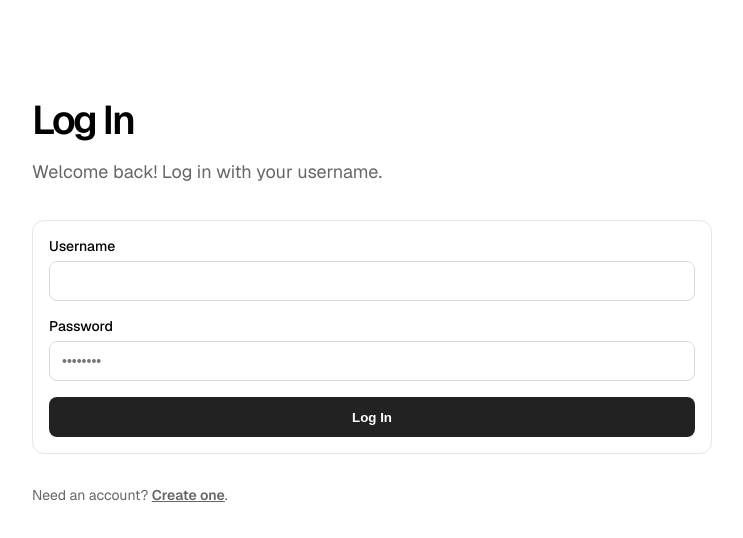
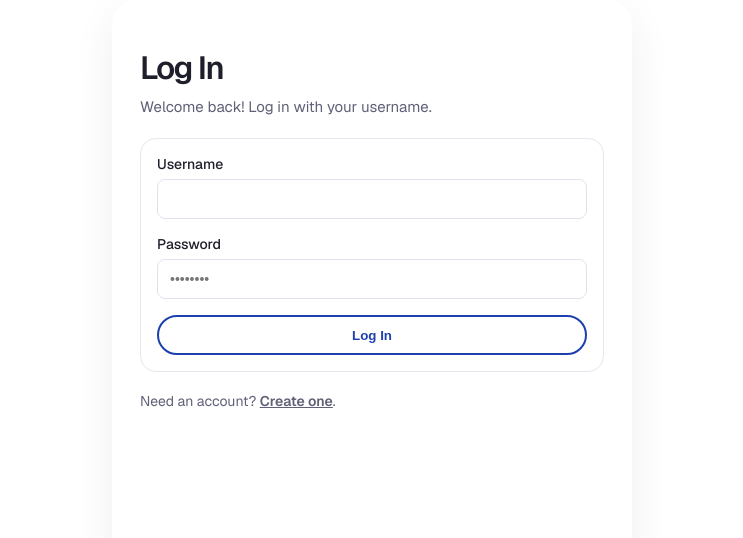
Before and after one commit to nesteajeff/habit-tracker, a Next.js app in the folder web/: page /login in a window 1280 px wide. Shown: the top 538 px of the page, without its empty margins (268-1011 px from the left). Built offline with nearby package versions, Linux system fonts and the light colour scheme.

Commit message:
ui change

```diff
--- a/web/src/app/globals.css
+++ b/web/src/app/globals.css
@@ -3,12 +3,6 @@
   --foreground: #171717;
 }
 
-@media (prefers-color-scheme: dark) {
-  :root {
-    --background: #0a0a0a;
-    --foreground: #ededed;
-  }
-}
 
 html,
 body {
@@ -34,9 +28,3 @@ a {
   color: inherit;
   text-decoration: none;
 }
-
-@media (prefers-color-scheme: dark) {
-  html {
-    color-scheme: dark;
-  }
-}
--- a/web/src/app/page.module.css
+++ b/web/src/app/page.module.css
@@ -1,9 +1,12 @@
 .page {
-  --background: #fafafa;
-  --foreground: #fff;
+  --background: #ffffff;
+  --foreground: #ffffff;
 
-  --text-primary: #000;
-  --text-secondary: #666;
+  --text-primary: #1f1f2b;
+  --text-secondary: #5f6076;
+  --accent: #1e40af;
+  --accent-soft: rgba(30, 64, 175, 0.14);
+  --accent-border: rgba(30, 64, 175, 0.22);
 
   display: flex;
   min-height: 100vh;
@@ -17,13 +20,15 @@
   display: flex;
   min-height: 100vh;
   width: 100%;
-  max-width: 800px;
+  max-width: 520px;
   flex-direction: column;
   align-items: flex-start;
   justify-content: flex-start;
-  background-color: var(--foreground);
-  padding: 96px 60px;
-  gap: 32px;
+  background-color: #ffffff;
+  padding: 48px 28px;
+  gap: 20px;
+  border-radius: 24px;
+  box-shadow: 0 16px 40px rgba(45, 45, 72, 0.08);
 }
 
 .header {
@@ -31,7 +36,7 @@
   flex-direction: column;
   align-items: flex-start;
   text-align: left;
-  gap: 12px;
+  gap: 8px;
 }
 
 .topbar {
@@ -61,21 +66,22 @@
 
 .navLinkActive {
   text-decoration: underline;
+  color: var(--accent);
 }
 
 .title {
   max-width: 520px;
-  font-size: 40px;
+  font-size: 32px;
   font-weight: 600;
-  line-height: 48px;
-  letter-spacing: -2.4px;
+  line-height: 40px;
+  letter-spacing: -1.6px;
   color: var(--text-primary);
 }
 
 .subtitle {
   max-width: 520px;
-  font-size: 18px;
-  line-height: 32px;
+  font-size: 15px;
+  line-height: 22px;
   color: var(--text-secondary);
 }
 
@@ -84,8 +90,8 @@
   flex-direction: column;
   gap: 16px;
   width: 100%;
-  border: 1px solid #e6e6e6;
-  border-radius: 12px;
+  border: 1px solid #e6e6ef;
+  border-radius: 16px;
   padding: 16px;
   background: #fff;
 }
@@ -105,23 +111,23 @@
 .input {
   height: 40px;
   border-radius: 8px;
-  border: 1px solid #d9d9d9;
+  border: 1px solid #e2e2ee;
   padding: 0 12px;
   font-size: 14px;
   outline: none;
 }
 
 .input:focus {
-  border-color: #6b6bff;
-  box-shadow: 0 0 0 2px rgba(107, 107, 255, 0.2);
+  border-color: var(--accent);
+  box-shadow: 0 0 0 3px var(--accent-soft);
 }
 
 .button {
   height: 40px;
-  border-radius: 8px;
-  border: none;
-  background: #222;
-  color: #fff;
+  border-radius: 999px;
+  border: 2px solid var(--accent);
+  background: #ffffff;
+  color: var(--accent);
   font-weight: 600;
   cursor: pointer;
 }
@@ -157,8 +163,9 @@
 .logoutButton {
   height: 36px;
   border-radius: 8px;
-  border: 1px solid #d9d9d9;
-  background: #fff;
+  border: 2px solid var(--accent);
+  background: #ffffff;
+  color: var(--accent);
   font-weight: 600;
   cursor: pointer;
   padding: 0 12px;
@@ -173,7 +180,7 @@
   display: flex;
   flex-direction: column;
   width: 100%;
-  gap: 16px;
+  gap: 12px;
   list-style: none;
   padding: 0;
   margin: 0;
@@ -183,10 +190,11 @@
   display: flex;
   flex-direction: column;
   gap: 8px;
-  padding: 16px;
-  border-radius: 12px;
-  border: 1px solid #e6e6e6;
+  padding: 14px 16px;
+  border-radius: 16px;
+  border: 2px solid var(--card-accent, var(--accent));
   background: #fff;
+  box-shadow: 0 10px 20px rgba(45, 45, 72, 0.06);
 }
 
 .cardHeader {
@@ -197,16 +205,23 @@
   align-items: center;
 }
 
+.cardHeaderLeft {
+  display: flex;
+  align-items: center;
+  gap: 12px;
+  min-width: 0;
+}
+
 .cardBadges {
   display: flex;
   align-items: center;
-  gap: 8px;
+  gap: 10px;
 }
 
 .cardTitle {
-  font-size: 18px;
+  font-size: 16px;
   font-weight: 600;
-  color: var(--text-primary);
+  color: var(--accent);
 }
 
 .badge {
@@ -218,11 +233,24 @@
 }
 
 .streakBadge {
-  font-size: 12px;
-  padding: 4px 8px;
+  display: inline-flex;
+  align-items: center;
+  justify-content: center;
+  min-width: 36px;
+  height: 36px;
+  padding: 0 6px;
   border-radius: 999px;
-  background: #e7f3ff;
-  color: #255b9a;
+  background: #fff;
+  border: 2px solid var(--accent);
+  color: var(--accent);
+}
+
+.streakBadgeNumber {
+  font-size: 11px;
+  font-weight: 600;
+  font-variant-numeric: tabular-nums;
+  font-family: var(--font-geist-sans), -apple-system, BlinkMacSystemFont,
+    "Segoe UI", sans-serif;
 }
 
 .streakLoading {
@@ -266,18 +294,35 @@
 }
 
 .checkInButton {
+  width: 36px;
   height: 36px;
-  border-radius: 8px;
-  border: 1px solid #d9d9d9;
+  border-radius: 999px;
+  border: 2px solid #22c55e;
   background: #fff;
-  font-weight: 600;
+  color: #22c55e;
+  font-size: 18px;
+  font-weight: 700;
   cursor: pointer;
+  display: inline-flex;
+  align-items: center;
+  justify-content: center;
 }
 
 .checkInButton:disabled {
   opacity: 0.6;
   cursor: not-allowed;
 }
+
+.checkInButtonChecked {
+  border-color: #22c55e;
+  background: #22c55e;
+  color: #ffffff;
+}
+
+.checkInButtonChecked:disabled {
+  opacity: 1;
+}
+
 
 .checkInError {
   font-size: 12px;
@@ -290,15 +335,37 @@
   gap: 6px;
 }
 
+.deleteRowInline {
+  flex-direction: row;
+  align-items: center;
+  gap: 8px;
+}
+
 .deleteButton {
-  height: 36px;
-  border-radius: 8px;
-  border: 1px solid #e0b4b4;
-  background: #fff5f5;
-  color: #8a1f1f;
-  font-weight: 600;
+  width: 32px;
+  height: 32px;
+  border-radius: 999px;
+  border: 2px solid #ff4d4d;
+  background: #ffffff;
+  color: #ff4d4d;
+  font-weight: 700;
+  font-size: 18px;
   cursor: pointer;
-  padding: 0 12px;
+  display: inline-flex;
+  align-items: center;
+  justify-content: center;
+  padding: 0;
+}
+
+.deleteButton:hover {
+  background: #ff4d4d;
+  color: #ffffff;
+}
+
+.deleteButtonActive {
+  border-color: #ff4d4d;
+  background: #ff4d4d;
+  color: #ffffff;
 }
 
 .deleteButton:disabled {
@@ -309,6 +376,23 @@
 .deleteError {
   font-size: 12px;
   color: #b00020;
+}
+
+.deleteModeButton {
+  height: 40px;
+  border-radius: 999px;
+  border: 2px solid #ff4d4d;
+  background: #ffffff;
+  color: #ff4d4d;
+  font-weight: 600;
+  cursor: pointer;
+  padding: 0 16px;
+}
+
+.deleteModeButtonActive {
+  border-color: #ff4d4d;
+  background: #ff4d4d;
+  color: #ffffff;
 }
 
 .statusRow {
@@ -331,66 +415,6 @@
   color: #b00020;
 }
 
-@media (prefers-color-scheme: dark) {
-  .page {
-    --background: #000;
-    --foreground: #000;
-
-    --text-primary: #ededed;
-    --text-secondary: #999;
-  }
-
-  .card {
-    border-color: #2a2a2a;
-    background: #0b0b0b;
-  }
-
-  .badge {
-    background: #1a1a1a;
-    color: #ccc;
-  }
-
-  .streakBadge {
-    background: #13233a;
-    color: #b6d1ff;
-  }
-
-  .form {
-    border-color: #2a2a2a;
-    background: #0b0b0b;
-  }
-
-  .input {
-    border-color: #2a2a2a;
-    background: #0b0b0b;
-    color: #ededed;
-  }
-
-  .checkInButton {
-    border-color: #2a2a2a;
-    background: #0b0b0b;
-    color: #ededed;
-  }
-
-  .select {
-    border-color: #2a2a2a;
-    background: #0b0b0b;
-    color: #ededed;
-  }
-
-  .deleteButton {
-    border-color: #4a2a2a;
-    background: #1a0b0b;
-    color: #f2b8b8;
-  }
-
-  .logoutButton {
-    border-color: #2a2a2a;
-    background: #0b0b0b;
-    color: #ededed;
-  }
-}
-
 @media (max-width: 600px) {
   .main {
     padding: 48px 24px;
```
